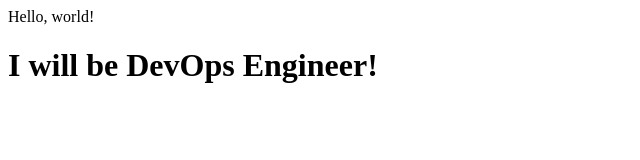
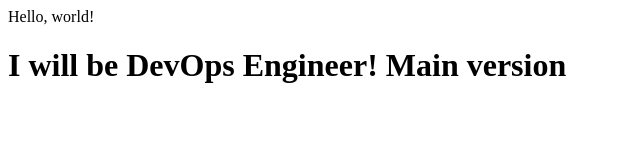
Before and after one commit to Spardoks/Devops-template-tasks-site, a plain HTML site: page content/index.html in a window 1280 px wide. Shown: the whole page, without its empty margins (0-640 px from the left). Drawn offline with Linux system fonts and the light colour scheme.

Commit message:
Add ci-cd-main workflow & Update index.html for main version

```diff
--- a/content/index.html
+++ b/content/index.html
@@ -3,6 +3,6 @@
         Hello, world!
     </head>
     <body>
-        <h1>I will be DevOps Engineer!</h1>
+        <h1>I will be DevOps Engineer! Main version</h1>
     </body>
 </html>
```
Also changed, not shown: 1 other file.
